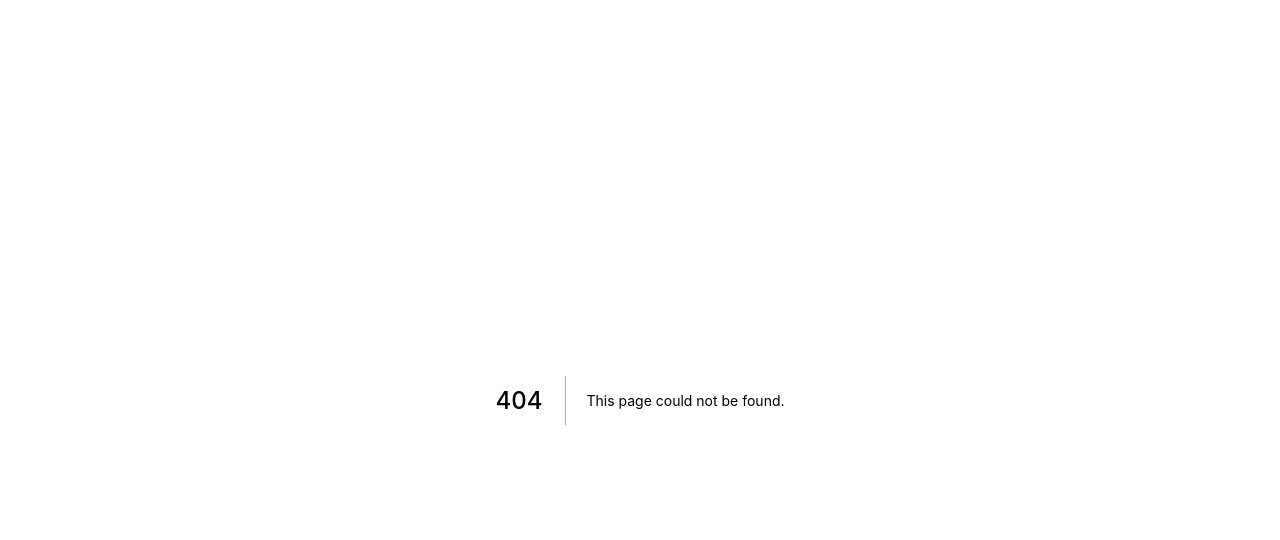
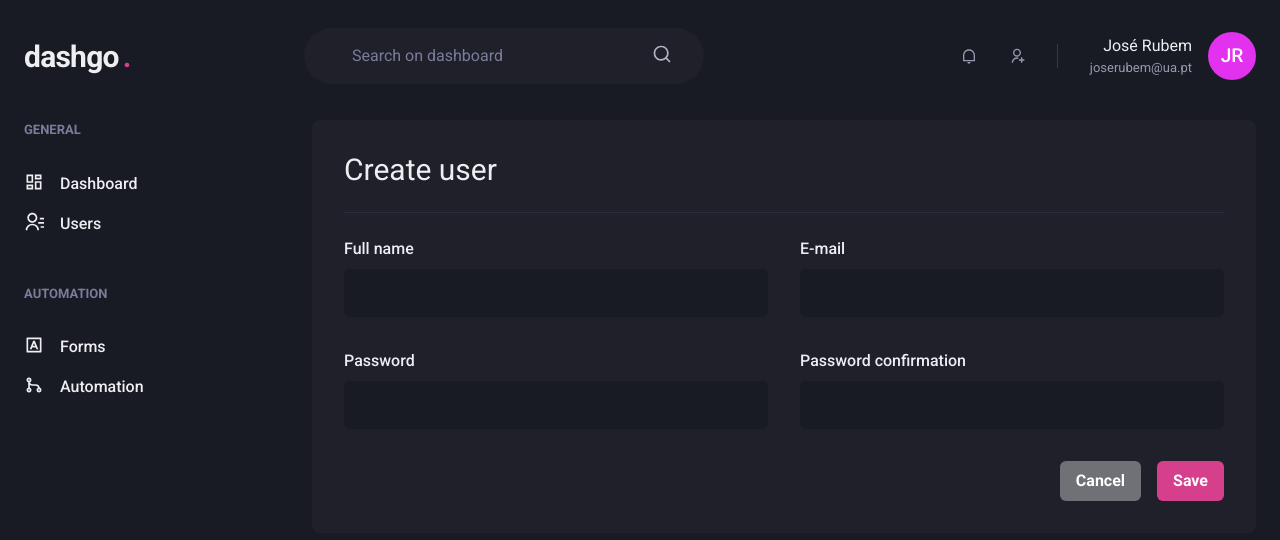
Before and after one commit to joserubemneto/dashgo, a Next.js app: page /users/create in a window 1280 px wide. Before the commit this address had no page. Shown: the top 540 px of the page. Built offline with nearby package versions, Linux system fonts and the light colour scheme.

Commit message:
feat: added create user page

```diff
--- /dev/null
+++ b/src/pages/users/create.tsx
@@ -0,0 +1,55 @@
+import {
+  Box,
+  Flex,
+  Divider,
+  Button,
+  Heading,
+  VStack,
+  SimpleGrid,
+  HStack,
+} from '@chakra-ui/react'
+import { Input } from '../../components/Form/Input'
+import { Header } from '../../components/Header'
+import { Sidebar } from '../../components/Sidebar'
+
+export default function CreateUser() {
+  return (
+    <Box>
+      <Header />
+      <Flex w='100%' my='6' maxW='1480px' mx='auto' px='6'>
+        <Sidebar />
+
+        <Box flex='1' borderRadius='8px' bg='gray.800' p='8'>
+          <Heading size='lg' fontWeight='normal'>
+            Create user
+          </Heading>
+
+          <Divider my='6' borderColor='gray.700' />
+
+          <VStack spacing='8'>
+            <SimpleGrid minChildWidth='240px' spacing='8' w='100%'>
+              <Input name='name' label='Full name' />
+              <Input name='email' type='email' label='E-mail' />
+            </SimpleGrid>
+
+            <SimpleGrid minChildWidth='240px' spacing='8' w='100%'>
+              <Input name='password' label='Password' />
+              <Input
+                name='password_confirmation'
+                type='password'
+                label='Password confirmation'
+              />
+            </SimpleGrid>
+          </VStack>
+
+          <Flex mt='8' justify='flex-end'>
+            <HStack spacing='4'>
+              <Button colorScheme='whiteAlpha'>Cancel</Button>
+              <Button colorScheme='pink'>Save</Button>
+            </HStack>
+          </Flex>
+        </Box>
+      </Flex>
+    </Box>
+  )
+}
```
